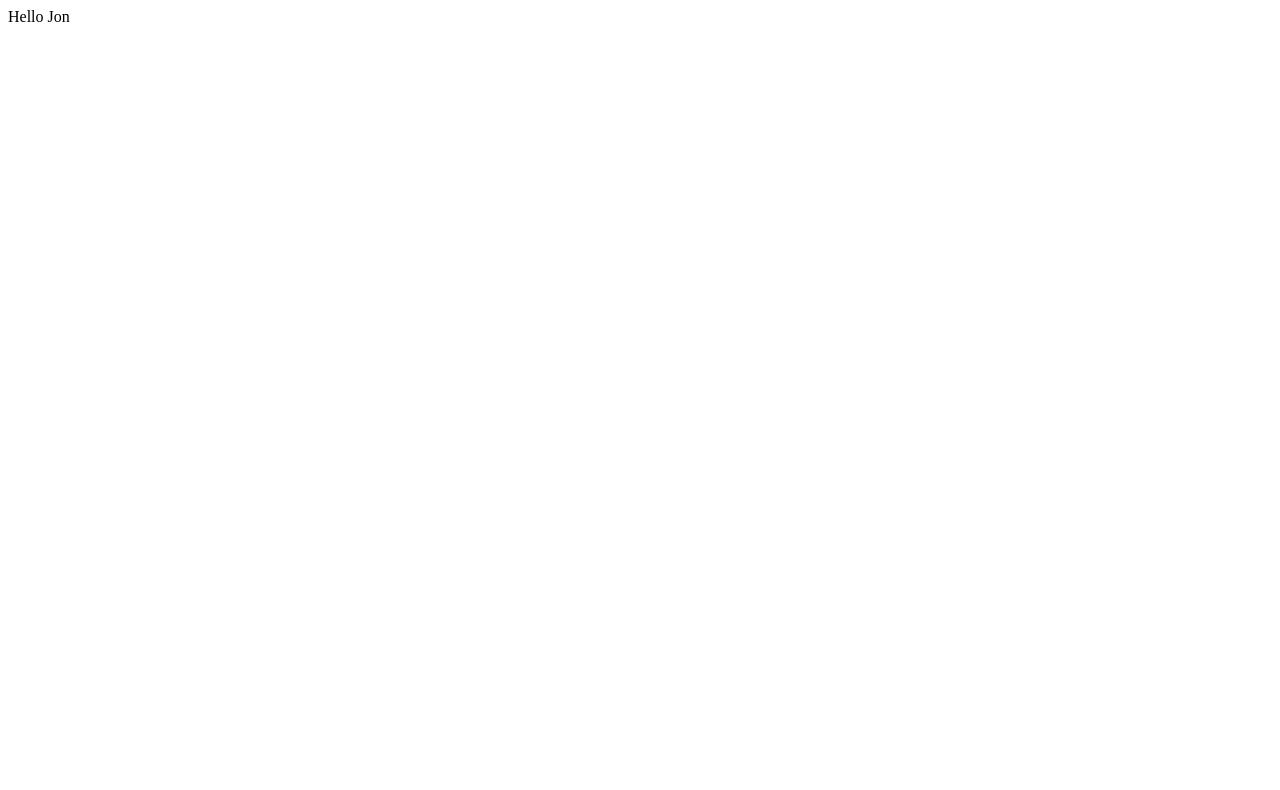
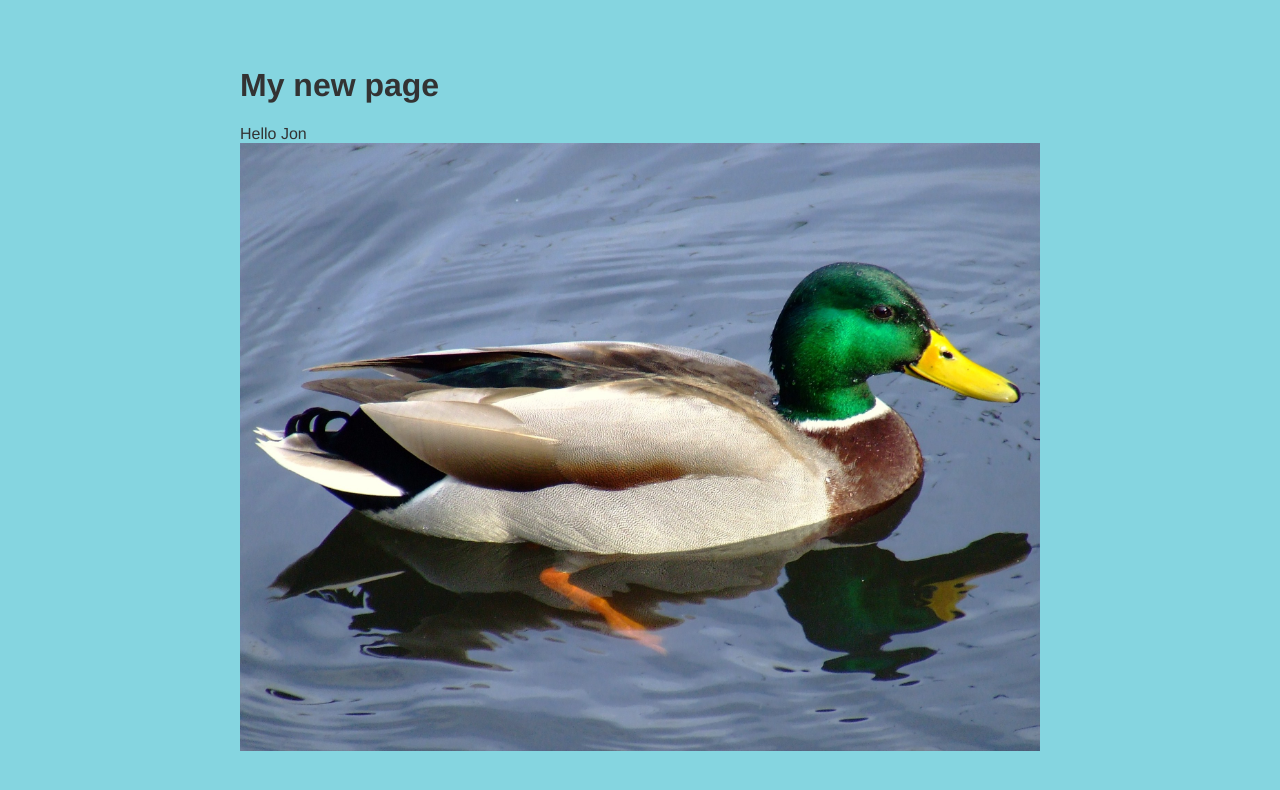
Before and after one commit to jonw-cogapp/netlify-cms, an Eleventy site: page content/pages/2020-07-31-my-new-page.md in a window 1280 px wide. Built offline with nearby package versions, Linux system fonts and the light colour scheme; Eleventy itself is replaced by a stand-in of ours; files that its build step writes are made by us from their sources.

Commit message:
finishing up

```diff
--- /dev/null
+++ b/assets/css/main.css
@@ -0,0 +1,30 @@
+html, body {
+  margin: 0;
+  padding: 0;
+  height: 100%;
+  background: #85d5e0;
+  color: #333;
+  font-family: 'Helvetica Neue';
+}
+
+body {
+  display: flex;
+  align-items: center;
+  justify-content: center;
+  height: auto;
+  min-height: 100%;
+}
+
+.container {
+  flex: 0 1 800px;
+  padding: 20px;
+}
+
+.image {
+  max-width: 100%;
+}
+
+#map {
+  width: 100%;
+  height: 400px;
+}
--- a/content/_templates/page.njk
+++ b/content/_templates/page.njk
@@ -4,11 +4,15 @@
   <meta charset="UTF-8">
   <meta name="viewport" content="width=device-width, initial-scale=1.0">
   <title>{{ title }}</title>
+  <link rel="stylesheet" href="/assets/css/main.css" />
   <script src="https://identity.netlify.com/v1/netlify-identity-widget.js"></script>
 </head>
 <body>
-  {{ description }}
-
+  <div class="container">
+    <h1>{{ title }}</h1>
+    {{ description }}
+    <img class="image" src="{{ thumbnail }}" />
+  </div>
   <script>
     if (window.netlifyIdentity) {
       window.netlifyIdentity.on("init", user => {
```
Also changed, not shown: content/_templates/homepage.njk (+26 -2 lines), .eleventy.js.
